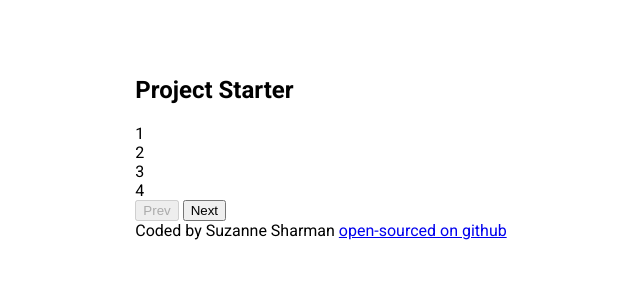
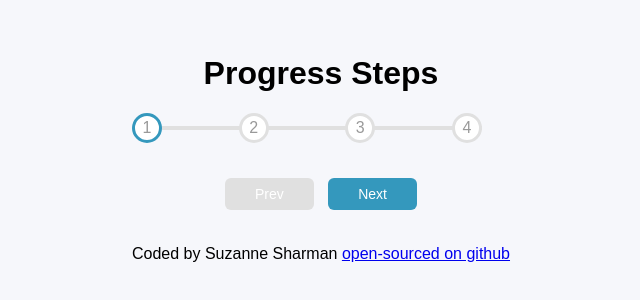
Before and after one commit to suzStar/progress-bar, a plain HTML site: page index.html in a window 1280 px wide. Shown: the part 252-552 px from the top of the page, without its empty margins (319-959 px from the left). Drawn offline with Linux system fonts and the light colour scheme; a web font is replaced by a local one.

Commit message:
CSS Styling Added

```diff
--- a/index.html
+++ b/index.html
@@ -4,17 +4,18 @@
 <head>
   <meta charset="UTF-8" />
   <meta name="viewport" content="width=device-width, initial-scale=1.0" />
-  <link rel="stylesheet" href="style.css" />
+  <link rel="stylesheet" href="src/style.css" />
   <title>Progress Steps</title>
 </head>
 
 <body>
   <div class="container">
+    <h1>Progress Steps</h1>
     <section>
       <div class="progress-container">
         <div class="progress" id="progress">
 
-          <h1>Project Starter</h1>
+
         </div>
         <div class="circle active">1</div>
         <div class="circle">2</div>
@@ -28,7 +29,7 @@
     <footer>Coded by Suzanne Sharman <a href="https://github.com/suzStar/progress-bar">open-sourced on github</a>
     </footer>
   </div>
-  <script src="script.js"></script>
+  <script src="src/script.js"></script>
 </body>
 
 </html>
--- a/src/style.css
+++ b/src/style.css
@@ -1,16 +1,104 @@
-@import url('https://fonts.googleapis.com/css2?family=Roboto:wght@400;700&display=swap');
+@import url('https://fonts.googleapis.com/css2?family=Muli&display=swap');
+
+:root {
+  --line-border-fill: #3498bd;
+  --line-border-empty: #e0e0e0;
+}
 
 * {
   box-sizing: border-box;
 }
 
+footer {
+  margin-top: 30px;
+}
+
 body {
-  font-family: 'Roboto', sans-serif;
+  background-color: #f6f7fb;
+  font-family: 'Muli', sans-serif;
   display: flex;
-  flex-direction: column;
   align-items: center;
   justify-content: center;
   height: 100vh;
   overflow: hidden;
   margin: 0;
 }
+
+.container {
+  text-align: center;
+}
+
+.progress-container {
+  display: flex;
+  justify-content: space-between;
+  position: relative;
+  margin-bottom: 30px;
+  max-width: 100%;
+  width: 350px;
+}
+
+.progress-container::before {
+  content: "";
+  background-color: var(--line-border-empty);
+  position: absolute;
+  top: 50%;
+  left: 0;
+  transform: translateY(-50%);
+  height: 4px;
+  width: 100%;
+  z-index: -1;
+}
+
+.progress {
+  background-color: var(--line-border-fill);
+  position: absolute;
+  top: 50%;
+  left: 0;
+  transform: translateY(-50%);
+  height: 4px;
+  width: 0%;
+  z-index: -1;
+  transition: 0.4s ease;
+}
+
+.circle {
+  background-color: white;
+  color: #999;
+  border: 3px solid var(--line-border-empty);
+  transition: 0.4s ease;
+  border-radius: 50%;
+  height: 30px;
+  width: 30px;
+  display: flex;
+  align-items: center;
+  justify-content: center;
+}
+
+.circle.active {
+  border-color: var(--line-border-fill);
+}
+
+.btn {
+  background-color: var(--line-border-fill);
+  color: white;
+  border: 0;
+  border-radius: 6px;
+  cursor: pointer;
+  font-family: inherit;
+  padding: 8px 30px;
+  margin: 5px;
+  font-size: 14px;
+}
+
+.btn:active {
+  transform: scale(0.98);
+}
+
+.btn:focus {
+  outline: 0;
+}
+
+.btn:disabled {
+  background-color: var(--line-border-empty);
+  cursor: not-allowed;
+}
```
